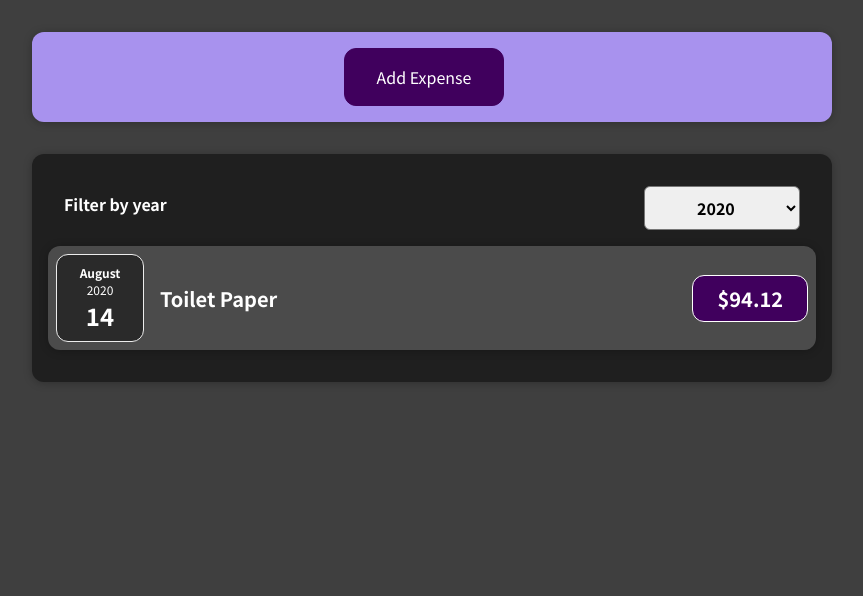
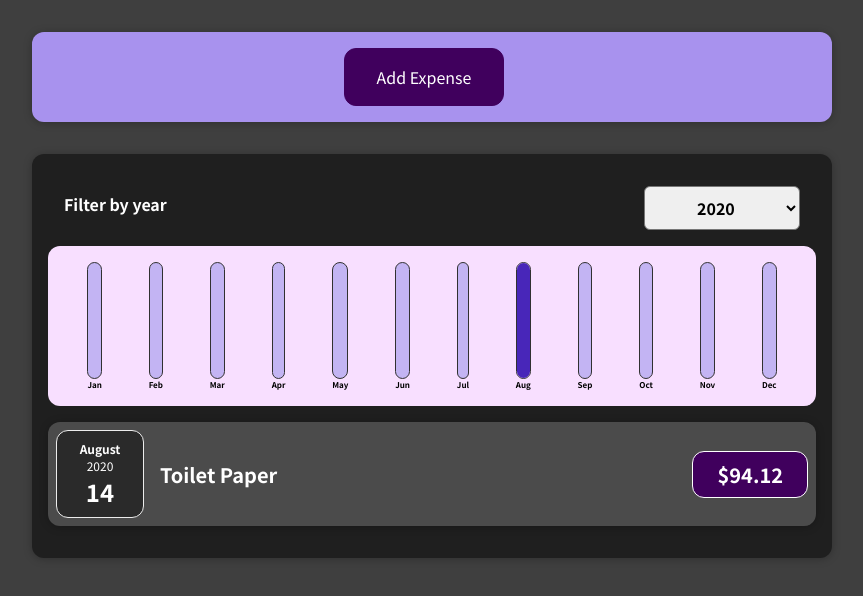
Before and after one commit to arunprasad07/ReactComplete, a React (Create React App) app: page / in a window 1280 px wide. Shown: the top 596 px of the page, without its empty margins (208-1071 px from the left). Built offline with nearby package versions, Linux system fonts and the light colour scheme.

Commit message:
Chart implementation completed

```diff
--- a/src/components/Chart/Chart.js
+++ b/src/components/Chart/Chart.js
@@ -2,17 +2,20 @@
 import "./Chart.css";
 
 const Chart = (props) => {
+  const dataValues = props.dataPoints.map((dataPoint) => dataPoint.value);
+  const totalMax = Math.max(...dataValues);
   return (
     <div className="chart">
-      {props.dataPoints.map((dataPoint) => {
+      {props.dataPoints.map((dataPoint) => (
         <ChartBar
           key={dataPoint.label}
           value={dataPoint.value}
-          maxValue={null}
+          maxValue={totalMax}
           label={dataPoint.label}
-        />;
-      })}
-      ;
+        />
+      ))}
     </div>
   );
 };
+
+export default Chart;
--- a/src/components/Chart/ChartBar.js
+++ b/src/components/Chart/ChartBar.js
@@ -4,7 +4,7 @@
 const ChartBar = (props) => {
   let barFillHeight = "0%";
 
-  if (props.max > 0) {
+  if (props.maxValue > 0) {
     barFillHeight = Math.round((props.value / props.maxValue) * 100) + "%";
   }
 
--- a/src/components/Expenses/Expenses.js
+++ b/src/components/Expenses/Expenses.js
@@ -1,5 +1,5 @@
 import React, { useState } from "react";
-
+import ExpenseChart from "./ExpensesChart";
 import Card from "../UI/Card";
 import ExpensesFilter from "./ExpensesFilter";
 import "./Expenses.css";
@@ -23,6 +23,7 @@
           selected={filteredYear}
           onChangeFilter={filterChangeHandler}
         />
+        <ExpenseChart expenses={filteredExpenses} />
         <ExpensesList items={filteredExpenses} />
       </Card>
     </div>
--- a/src/components/Expenses/ExpensesChart.js
+++ b/src/components/Expenses/ExpensesChart.js
@@ -0,0 +1,28 @@
+import React from "react";
+import Chart from "../Chart/Chart";
+
+const ExpensesChart = (props) => {
+  const dataPoints = [
+    { label: "Jan", value: 0 },
+    { label: "Feb", value: 0 },
+    { label: "Mar", value: 0 },
+    { label: "Apr", value: 0 },
+    { label: "May", value: 0 },
+    { label: "Jun", value: 0 },
+    { label: "Jul", value: 0 },
+    { label: "Aug", value: 0 },
+    { label: "Sep", value: 0 },
+    { label: "Oct", value: 0 },
+    { label: "Nov", value: 0 },
+    { label: "Dec", value: 0 },
+  ];
+
+  for (const expense of props.expenses) {
+    const expenseMonth = expense.date.getMonth(); // starting at index 0 -> Jan = 0
+    dataPoints[expenseMonth].value += expense.amount;
+  }
+
+  return <Chart dataPoints={dataPoints} />;
+};
+
+export default ExpensesChart;
--- a/src/components/Expenses/ExpensesFilter.js
+++ b/src/components/Expenses/ExpensesFilter.js
@@ -12,6 +12,7 @@
       <div className="expenses-filter__control">
         <label>Filter by year</label>
         <select value={props.selected} onChange={dropdownChangeHandler}>
+          <option value="2023">2023</option>
           <option value="2022">2022</option>
           <option value="2021">2021</option>
           <option value="2020">2020</option>
--- a/src/components/NewExpense/ExpenseForm.js
+++ b/src/components/NewExpense/ExpenseForm.js
@@ -83,7 +83,7 @@
           <input
             type="date"
             min="2019-01-01"
-            max="2022-12-31"
+            max="2027-12-31"
             value={enteredDate}
             onChange={dateChangeHandler}
           />
```
